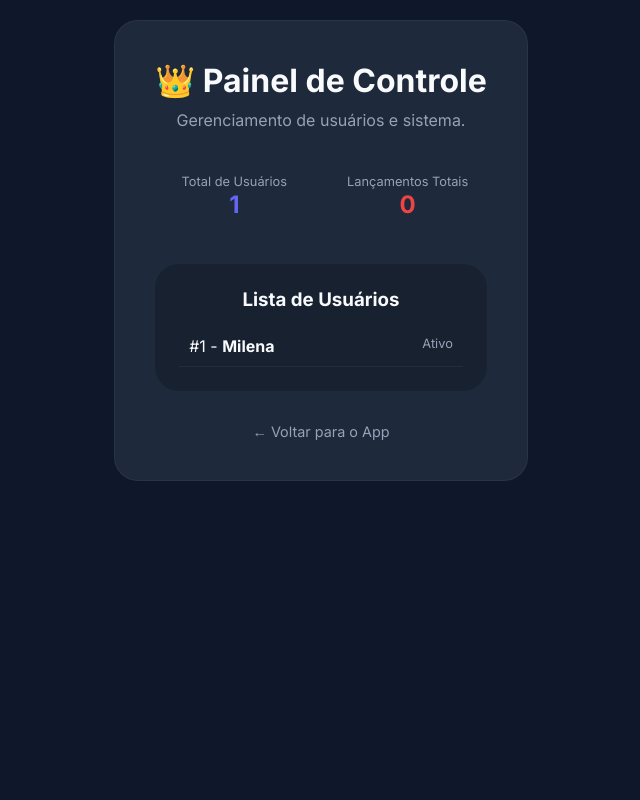
After one commit to MILENALEAL/10conto_app, a Flask app: page /admin_painel in a window 1280 px wide. The commit adds this page. Shown: the whole page, without its empty margins (319-959 px from the left). Run offline with Flask 3, Linux system fonts and the light colour scheme; a user stored in the database is signed in.

Commit message:
painel admim

```diff
--- a/app.py
+++ b/app.py
@@ -181,6 +181,16 @@ def deletar_economia(id):
         db.session.delete(eco); db.session.commit()
     return redirect(url_for('economias'))
 
+@app.route('/admin_painel')
+@login_required
+def admin_painel():
+    if current_user.username != 'Milena':
+        return "<h1>Acesso Proibido</h1><p>Você não tem permissão de administrador.</p>", 403
+
+    usuarios = User.query.order_by(User.id.desc()).all()
+    total_gastos = Gasto.query.count()
+    return render_template('admin.html', usuarios=usuarios, total_gastos=total_gastos)
+
 if __name__ == '__main__':
     with app.app_context():
         db.create_all()
--- /dev/null
+++ b/templates/admin.html
@@ -0,0 +1,42 @@
+<!DOCTYPE html>
+<html lang="pt-br">
+<head>
+    <meta charset="UTF-8">
+    <meta name="viewport" content="width=device-width, initial-scale=1.0">
+    <title>10Conto - Admin</title>
+    <link rel="stylesheet" href="{{ url_for('static', filename='style.css') }}">
+</head>
+<body class="auth-body">
+    <div class="main-wrapper" style="display: block; padding: 20px;">
+        <div class="auth-card" style="max-width: 600px; margin: 0 auto;">
+            <h1 style="color: var(--text-main); margin-bottom: 10px;">👑 Painel de Controle</h1>
+            <p style="color: var(--text-dim); margin-bottom: 25px;">Gerenciamento de usuários e sistema.</p>
+
+            <div style="display: grid; grid-template-columns: 1fr 1fr; gap: 15px; margin-bottom: 30px;">
+                <div style="background: #1e293b; padding: 15px; border-radius: 12px; text-align: center;">
+                    <span style="font-size: 0.8rem; color: var(--text-dim);">Total de Usuários</span>
+                    <h2 style="color: var(--accent);">{{ usuarios|length }}</h2>
+                </div>
+                <div style="background: #1e293b; padding: 15px; border-radius: 12px; text-align: center;">
+                    <span style="font-size: 0.8rem; color: var(--text-dim);">Lançamentos Totais</span>
+                    <h2 style="color: var(--danger);">{{ total_gastos }}</h2>
+                </div>
+            </div>
+
+            <div class="chat-container" style="background: rgba(0,0,0,0.2);">
+                <h3 style="margin-bottom: 15px;">Lista de Usuários</h3>
+                {% for u in usuarios %}
+                <div style="display: flex; justify-content: space-between; padding: 10px; border-bottom: 1px solid rgba(255,255,255,0.05);">
+                    <span style="color: var(--text-main);">#{{ u.id }} - <b>{{ u.username }}</b></span>
+                    <span style="color: var(--text-dim); font-size: 0.8rem;">Ativo</span>
+                </div>
+                {% endfor %}
+            </div>
+
+            <div class="auth-footer" style="margin-top: 30px;">
+                <a href="/dashboard" class="auth-link">← Voltar para o App</a>
+            </div>
+        </div>
+    </div>
+</body>
+</html>
--- a/templates/dashboard.html
+++ b/templates/dashboard.html
@@ -19,6 +19,9 @@
                 <a href="/extrato" class="nav-link">📋 Extrato de Gastos</a>
                 <a href="/tabelas" class="nav-link">📊 Tabelas por Categoria</a>
                 <a href="/economias" class="nav-link">🏦 Minhas Economias</a>
+                {% if current_user.username == 'Milena' %}
+    <a href="/admin_painel" class="nav-link" style="color: var(--accent); border-left: 3px solid var(--accent);">👑 Painel Admin</a>
+{% endif %}
                 <div class="sidebar-footer">
                     <a href="/logout" class="nav-link btn-sair">🚪 Sair da Conta</a>
                 </div>
```
Also changed, not shown: instance/financas.db.
